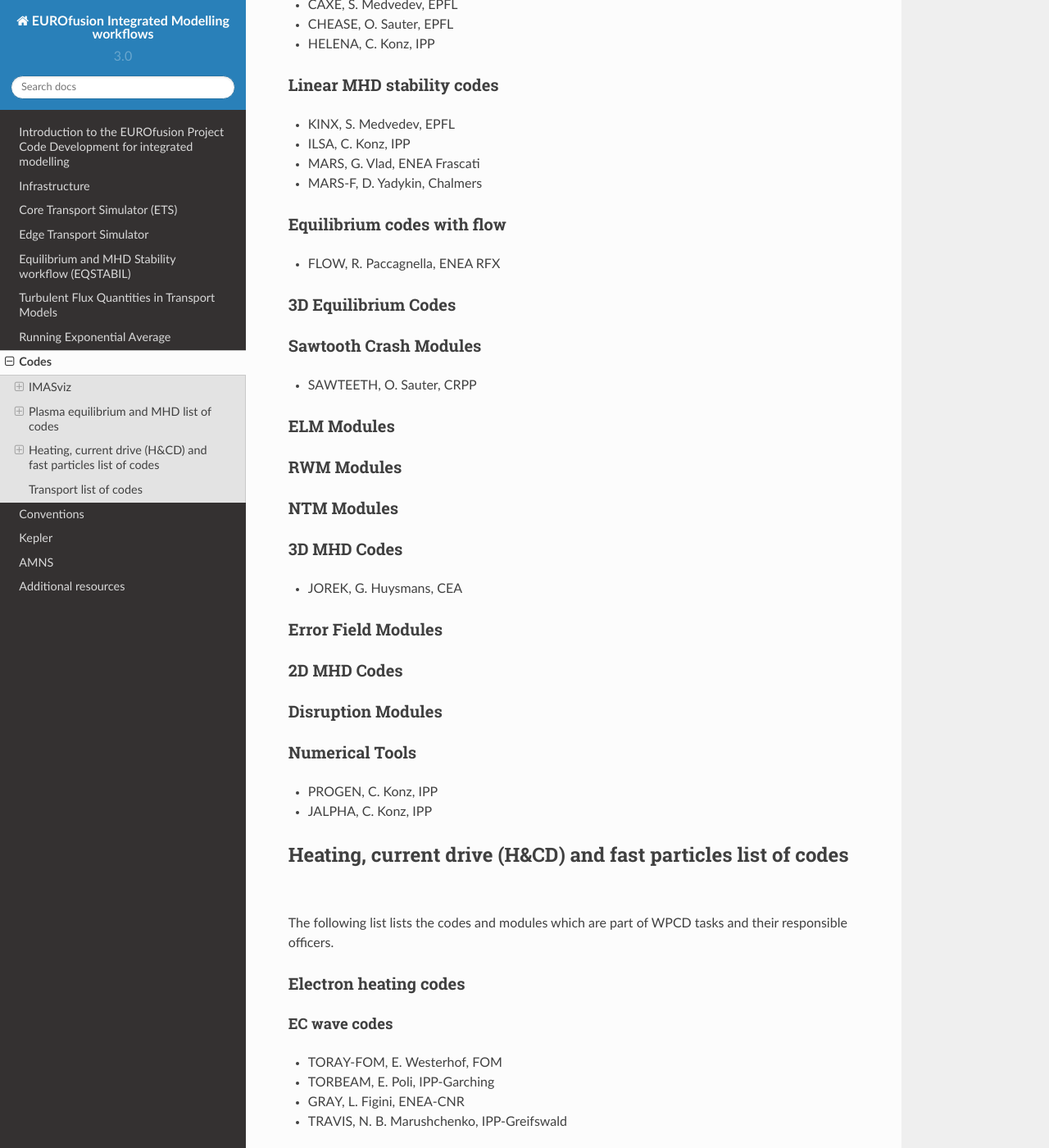
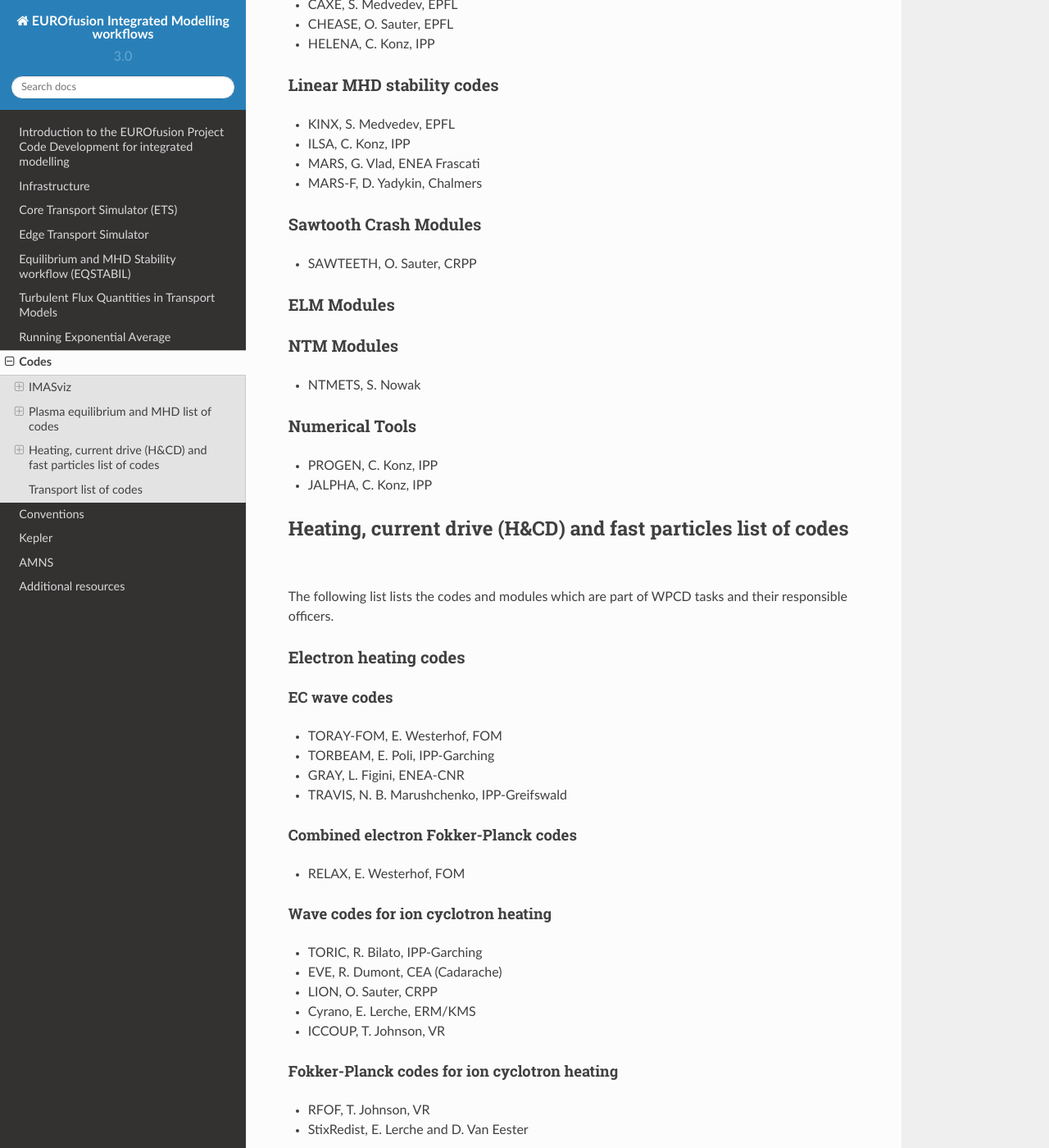
Before and after one commit to WPCD-Workflows/documentation, a Sphinx documentation site: the page built from source/codes.rst, in a window 1280 px wide and 1400 px high, scrolled down 8191 px. Shown: the whole window at 82% size. Built offline with Sphinx 7.4.7 and the Read the Docs theme 2.0.0, drawn with Linux system fonts in a browser that asks for light colours; some of the changed text lies outside the part shown.

Commit message:
Update codes.rst

```diff
--- a/source/codes.rst
+++ b/source/codes.rst
@@ -288,14 +288,6 @@ Linear MHD stability codes
 - MARS, G. Vlad, ENEA Frascati
 - MARS-F, D. Yadykin, Chalmers
 
-Equilibrium codes with flow
-~~~~~~~~~~~~~~~~~~~~~~~~~~~
-
-- FLOW, R. Paccagnella, ENEA RFX
-
-3D Equilibrium Codes
-~~~~~~~~~~~~~~~~~~~~
-
 Sawtooth Crash Modules
 ~~~~~~~~~~~~~~~~~~~~~~
 
@@ -304,25 +296,10 @@ Sawtooth Crash Modules
 ELM Modules
 ~~~~~~~~~~~
 
-RWM Modules
-~~~~~~~~~~~
-
 NTM Modules
 ~~~~~~~~~~~
 
-3D MHD Codes
-~~~~~~~~~~~~
-
-- JOREK, G. Huysmans, CEA
-
-Error Field Modules
-~~~~~~~~~~~~~~~~~~~
-
-2D MHD Codes
-~~~~~~~~~~~~
-
-Disruption Modules
-~~~~~~~~~~~~~~~~~~
+- NTMETS, S. Nowak
 
 Numerical Tools
 ~~~~~~~~~~~~~~~
@@ -371,7 +348,6 @@ Wave codes for ion cyclotron heating
 -  Cyrano, E. Lerche, ERM/KMS
 -  ICCOUP, T. Johnson, VR
 
-
 .. _imp5_listcodes_IC_Fokker_Planck:
 
 Fokker-Planck codes for ion cyclotron heating
@@ -393,8 +369,9 @@ NBI sources for Fokker-Planck codes
 Nuclear sources (input for Fokker-Planck codes)
 ^^^^^^^^^^^^^^^^^^^^^^^^^^^^^^^^^^^^^^^^^^^^^^^
 
--  Nuclearsim, T.Johnson, VR
+- Nuclearsim, T.Johnson, VR
 - AFSI Ascot Fusion Source Integrator, J. Varje, Aalto
+
 .. _imp5_listcodes_NBI_Fokker-Planck:
 
 NBI Fokker-Planck codes
@@ -413,9 +397,6 @@ heating, or include both wave field and Fokker-Planck solver)
 
 -  ASCOT, S. Sipila and J. Varje, Aalto
 -  SPOT, M. Schneider, CEA (Cadarache)
--  SELFO-light, T. Hellsten, VR
-
-.. _imp5_listcodes_orbit_codes:
 
 .. _imp5_listcodes_fast_ions_mhd:
 
```
Also changed, not shown: other parts of source/codes.rst (+7 -7 lines).
